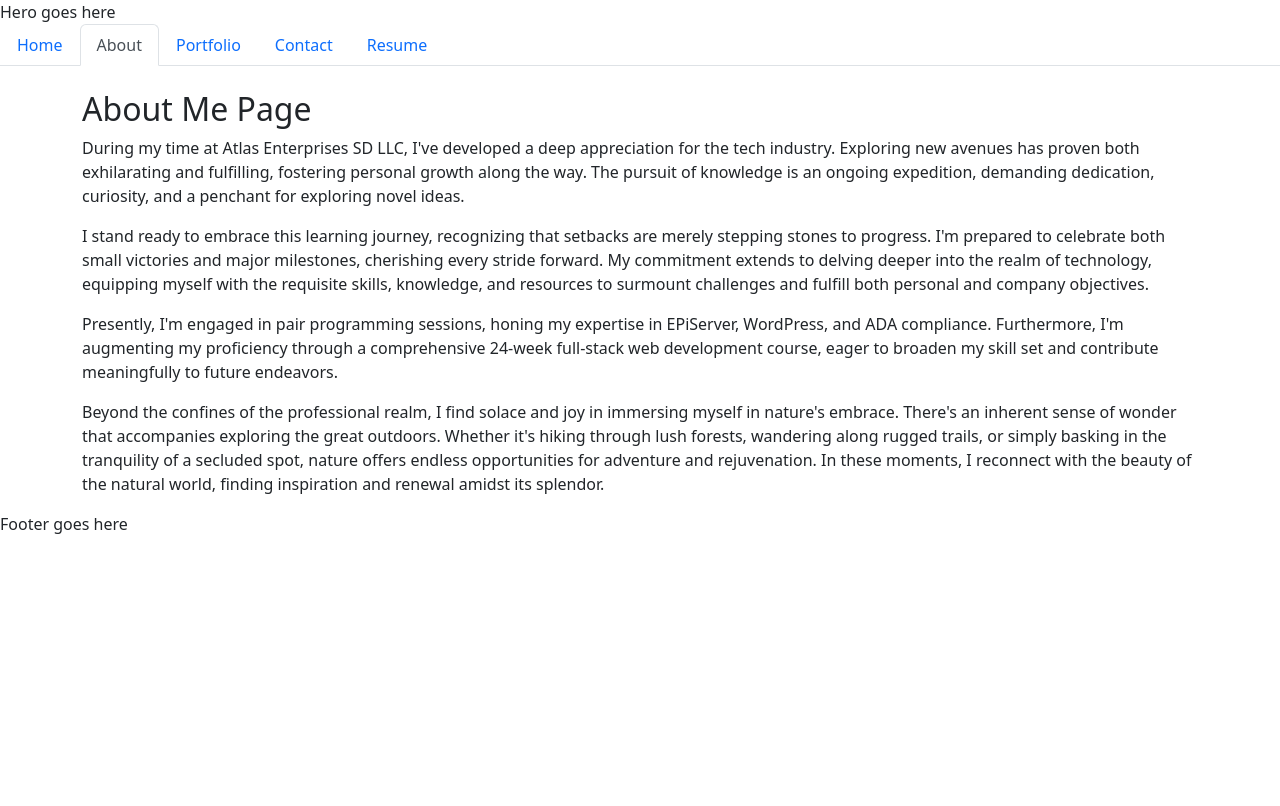
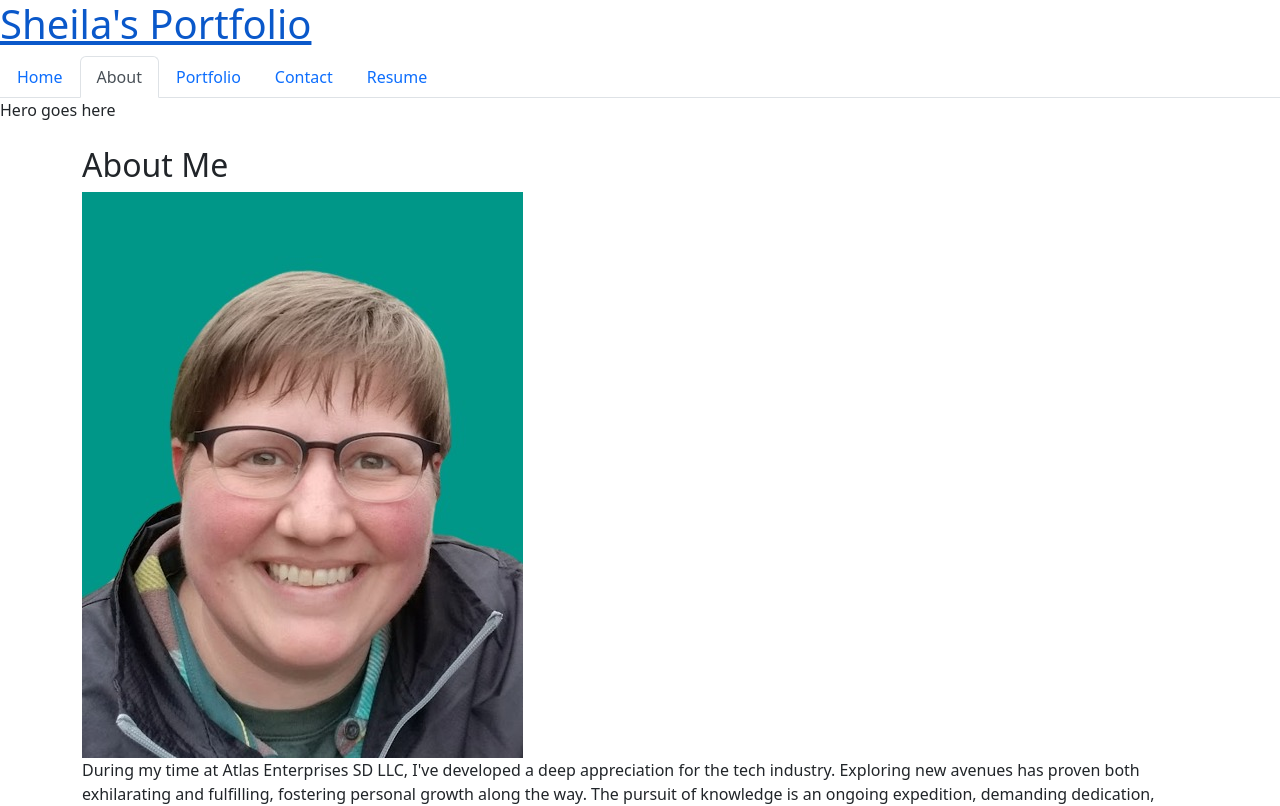
Before and after one commit to Sheila-Ha/my-portfolio-react, a React (Vite) app: page /AboutMe in a window 1280 px wide. Shown: the top 806 px of the page. Built offline with nearby package versions, Linux system fonts and the light colour scheme.

Commit message:
added header content, app.jsx hero and header added, aboutme img added

```diff
--- a/src/App.jsx
+++ b/src/App.jsx
@@ -38,18 +38,20 @@
 
 // Bringing in the required import from 'react-router-dom'
 import { Outlet } from 'react-router-dom';
+import Header from './assets/components/Header';
+import Nav from './assets/components/NavTabs';
 import Hero from './assets/components/Hero';
-import Nav from './assets/components/NavTabs';
 import Footer from './assets/components/Footer';
 
 function App() {
   // The Outlet component will conditionally swap between the different pages according to the URL
   return (
     <>
+      <Header />
+      <Nav />
       <Hero />
-      <Nav />
       <main className="mx-3">
-        <Outlet />
+          <Outlet />
       </main>
       <Footer />
     </>
--- /dev/null
+++ b/src/assets/components/Header.jsx
@@ -0,0 +1,12 @@
+function Header() {
+    return (
+        <div>
+            <h1>
+                <a href="/">Sheila's Portfolio</a>
+            </h1>
+        </div>
+    );
+}
+
+
+export default Header;
--- a/src/assets/pages/AboutMe.jsx
+++ b/src/assets/pages/AboutMe.jsx
@@ -1,8 +1,8 @@
 function AboutMe() {
     return (
       <div className="container pt-4">
-        {/* NOT WORKING <img src="./public/img"></img>  */}
-        <h2>About Me Page</h2>
+        <h2>About Me</h2>
+        <img src="./public/images/sheilahanson.jpg" />
         <p>
           During my time at Atlas Enterprises SD LLC, I've developed a deep appreciation for the tech industry.
           Exploring new avenues has proven both exhilarating and fulfilling, fostering personal growth along the way.
```
Also changed, not shown: public/images/sheilahanson.jpg (renamed from public/images/professional photo-removebg-preview.jpg).
